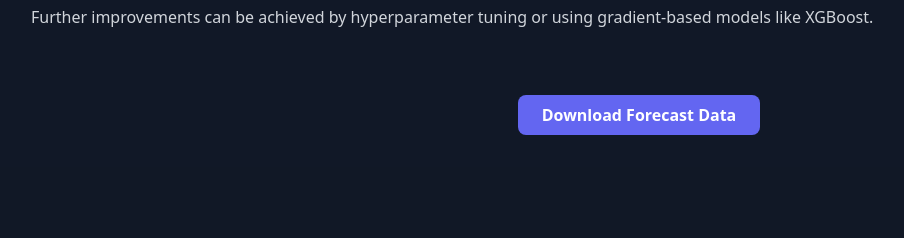
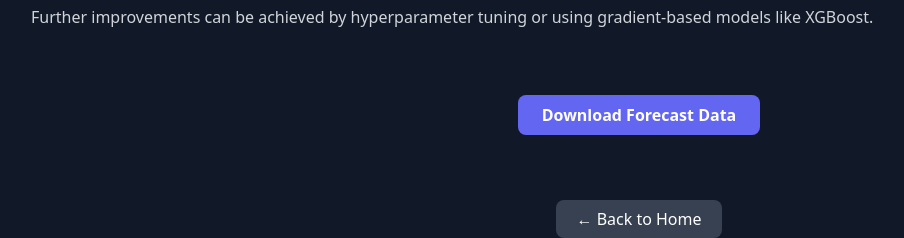
Before and after one commit to Maan17726/crypto_data_project, a Flask app: page /forecast in a window 1280 px wide. Shown: the part 1081-1319 px from the top of the page, without its empty margins (1-905 px from the left). Before the commit the page ends 1216 px from the top, so only its background shows below. Run offline with Flask 3, Linux system fonts and the light colour scheme; some libraries are stand-ins or nearby versions.

```diff
--- a/templates/dashboard.html
+++ b/templates/dashboard.html
@@ -89,5 +89,10 @@
       }
     });
   </script>
+
+<div class="text-center mt-10">
+  <a href="/" class="bg-gray-700 hover:bg-gray-600 px-5 py-2 text-white rounded-lg transition">← Back to Home</a>
+</div>
+
 </body>
 </html>
--- a/templates/forecast.html
+++ b/templates/forecast.html
@@ -61,5 +61,10 @@
       }
     });
   </script>
+
+<div class="text-center mt-10">
+  <a href="/" class="bg-gray-700 hover:bg-gray-600 px-5 py-2 text-white rounded-lg transition">← Back to Home</a>
+</div>
+
 </body>
 </html>
```
